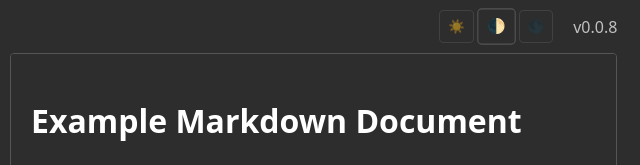
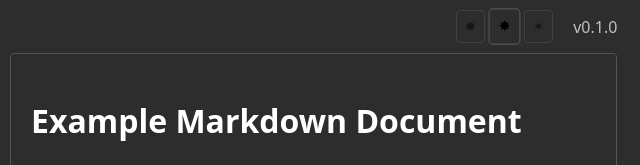
Before and after one commit to gabrielmsilva00/MDParser, a plain HTML site: page index.html in a window 1280 px wide. Shown: the top 165 px of the page, 640-1280 px from the left. Drawn offline with Linux system fonts and the light colour scheme.

Commit message:
Update index.html

```diff
--- a/index.html
+++ b/index.html
@@ -3,7 +3,7 @@
 <head>
     <meta charset="UTF-8">
     <meta name="viewport" content="width=device-width, initial-scale=1.0">
-    <title>Markdown Parser v0.0.8</title>
+    <title>Markdown Parser</title>
     <link rel="stylesheet" href="style.css">
     <script src="lib/marked.min.js"></script>
     <script src="lib/prism.min.js"></script>
@@ -16,11 +16,11 @@
             <button id="saveBtn">Save</button>
             <button id="printBtn">Print</button>
             <div class="theme-select">
-                <button data-theme="0" class="theme-opt">☀️</button>
-                <button data-theme="1" class="theme-opt active">🌓</button>
-                <button data-theme="2" class="theme-opt">🌑</button>
+                <button data-theme="0" class="theme-opt">✹</button>
+                <button data-theme="1" class="theme-opt active">✸</button>
+                <button data-theme="2" class="theme-opt">✶</button>
             </div>
-            <span class="version">v0.0.8</span>
+            <span class="version">v0.1.0</span>
         </div>
         <div class="editor">
             <textarea id="markdown" spellcheck="false"></textarea>
```
